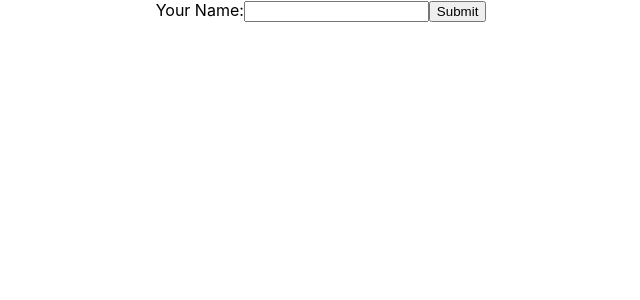
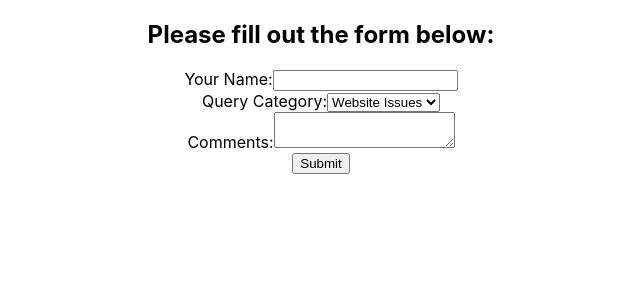
Before and after one commit to SamAtkinsonModeste/code-institue-learning-react, a React (Create React App) app in the folder my-app/: page / in a window 1280 px wide. Shown: the top 300 px of the page, without its empty margins (319-959 px from the left). Built offline with nearby package versions, Linux system fonts and the light colour scheme.

Commit message:
completed how to submit a form

```diff
--- a/my-app/src/components/ControlledForm.js
+++ b/my-app/src/components/ControlledForm.js
@@ -5,25 +5,53 @@ export class ControlledForm extends Component {
       super(props)
 
       this.state = {
-         name: ""
+         name: "",
+        catergory: "website",
+        comments: ""
+
       }
     }
 
-handleNameChange = (event) => {
-//   const newValue = event.target.value;
+handleChange = (event) => {
+  const { name, value } = event.target;
+  console.log(`This is the value of ${name}:`, event.target.value)
+  this.setState({
+    [name]: value
 
-  this.setState({
-    name: event.target.value
   })
 }
 
+handleSubmit = (event) => {
+  event.preventDefault();
+  console.log(this.state)
+}
 
   render() {
     return (
       <div>
-        <form>
+        <h2>Please fill out the form below:</h2>
+        <form onSubmit={this.handleSubmit}>
+          <div>
          <label htmlFor="id-name">Your Name:</label>
-         <input onChange={this.handleNameChange}   value={this.state.name} id="id-name" name="name" type="text" />
+         <input
+            value={this.state.name}
+            onChange={this.handleChange}
+            id="id-name" name="name" type="text"
+             />
+             </div>
+             <div>
+          <label htmlFor="id-name">Query Category:</label>
+          <select value = {this.state.catergory} onClick={this.handleChange} id="id-catergory" name="catergory" type="text">
+            <option value="website">Website Issues</option>
+            <option value="order">Order Issues</option>
+            <option value="general">General Issues</option>
+          </select>
+          </div>
+          <div>
+          <label htmlFor="id-comments">Comments:</label>
+          <textarea value = {this.state.comments} onChange={this.handleChange} id="id-comments" name="comments" />
+          </div>
+
          <input type="submit" value="Submit" />
         </form>
       </div>
```
